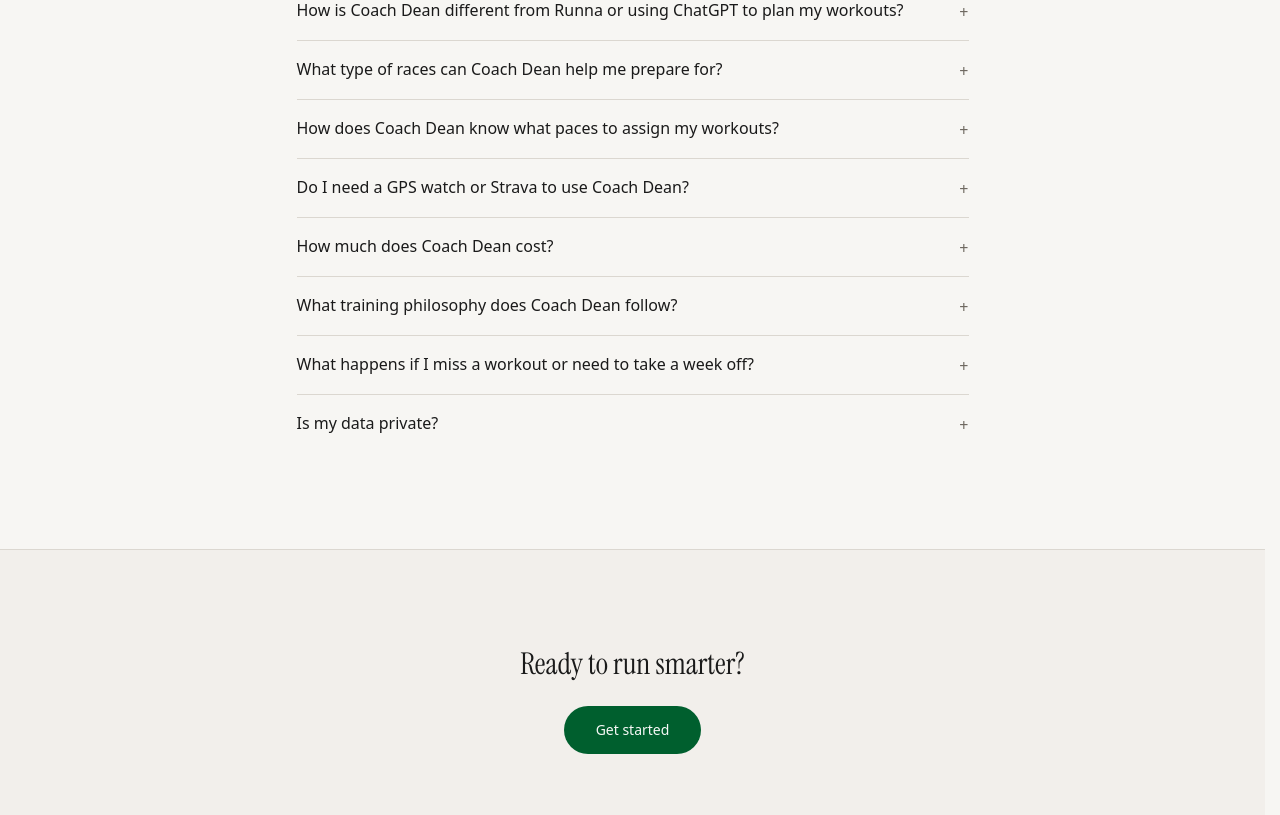
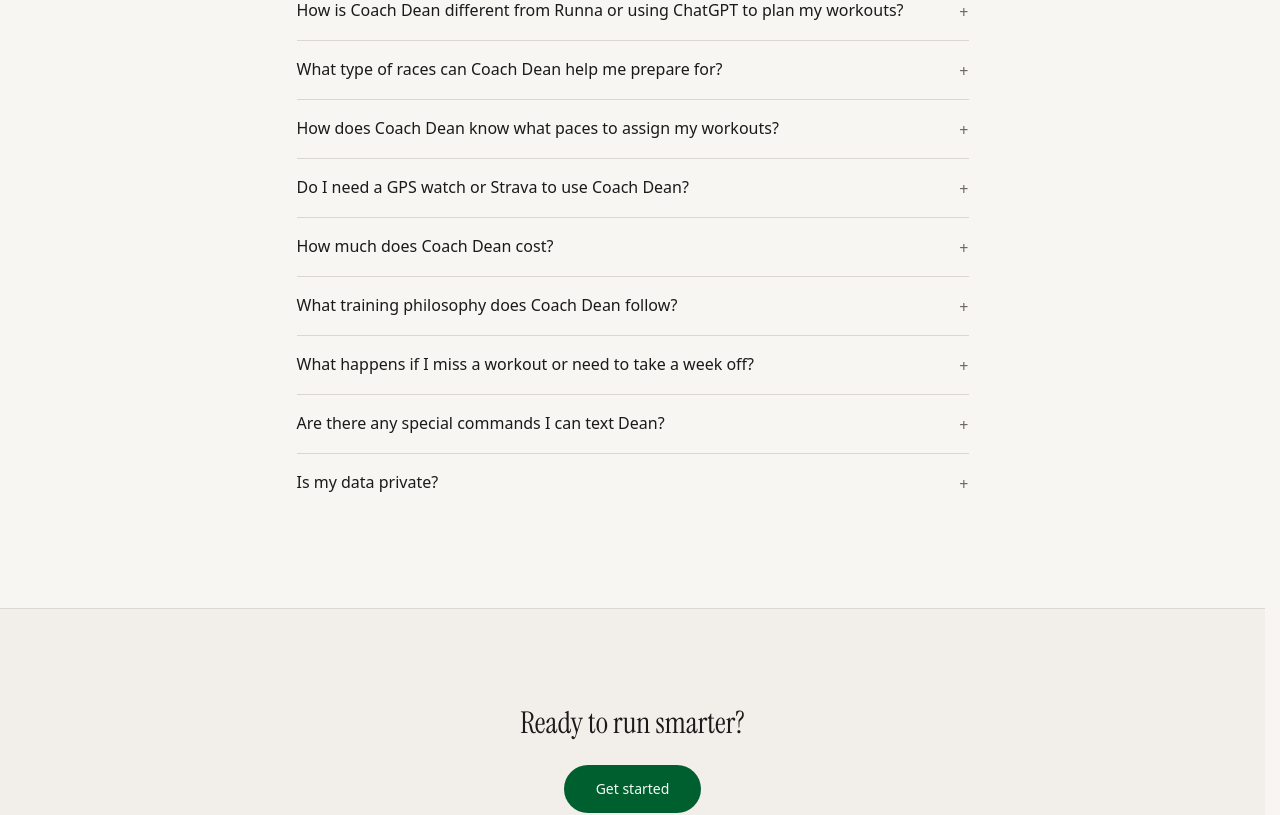
Before and after one commit to jctennant/coach-dean, a Next.js app: page / in a window 1280 px wide. Shown: the part 4722-5537 px from the top of the page. Built offline with nearby package versions, Linux system fonts and the light colour scheme; no server answers.

Commit message:
commands in FAQs

```diff
--- a/src/app/page.tsx
+++ b/src/app/page.tsx
@@ -301,8 +301,22 @@
                 a: "Just tell Dean. Seriously — text him like you'd text a coach. Whether you missed a run, got sick, or needed a mental break, Dean will adjust your upcoming week to account for it and keep you on track toward your goal. Life happens, and a good coach works around it rather than ignoring it.",
               },
               {
+                q: "Are there any special commands I can text Dean?",
+                a: (
+                  <>
+                    <p>Beyond just chatting, a few keywords trigger specific actions:</p>
+                    <ul className="mt-3 space-y-2">
+                      <li><span className="font-mono font-semibold text-foreground">FEEDBACK</span> — send a note directly to the Coach Dean team. Use this to report a bug, share a suggestion, or tell us something Dean got wrong.</li>
+                      <li><span className="font-mono font-semibold text-foreground">MY PLAN</span> — get a link to your training plan dashboard, where you can see your full season schedule.</li>
+                      <li><span className="font-mono font-semibold text-foreground">STOP</span> — unsubscribe from all messages at any time. You can always restart by texting Dean again.</li>
+                    </ul>
+                    <p className="mt-3">Everything else is just plain conversation — ask questions, report a run, tell Dean your knee hurts. He handles it.</p>
+                  </>
+                ),
+              },
+              {
                 q: "Is my data private?",
-                a: "Your training data, pace information, and conversations with Dean are used solely to power your coaching experience — nothing else. We don't sell your data or share it with third parties. If you connect Strava, that access is read-only and only used to pull your workout history into Dean. You can request deletion of your data at any time by texting Dean or emailing jake.c.tennant@gmail.com.",
+                a: "Your training data, pace information, and conversations with Dean are used solely to power your coaching experience — nothing else. We don't sell your data or share it with third parties. If you connect Strava, that access is read-only and only used to pull your workout history into Dean. You can request deletion of your data at any time by texting FEEDBACK: Delete my account.",
               },
             ].map(({ q, a }) => (
               <details key={q} className="group py-4">
```
Also changed, not shown: 1 other file (tests, documents, lock files or other folders).
